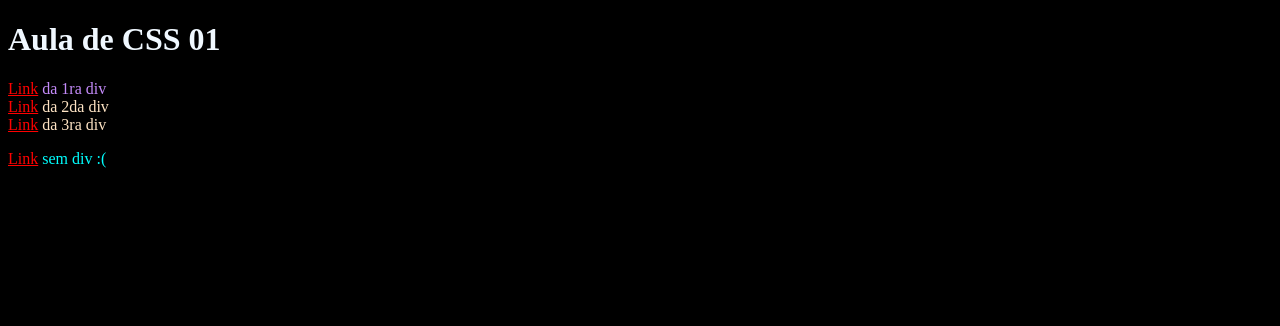
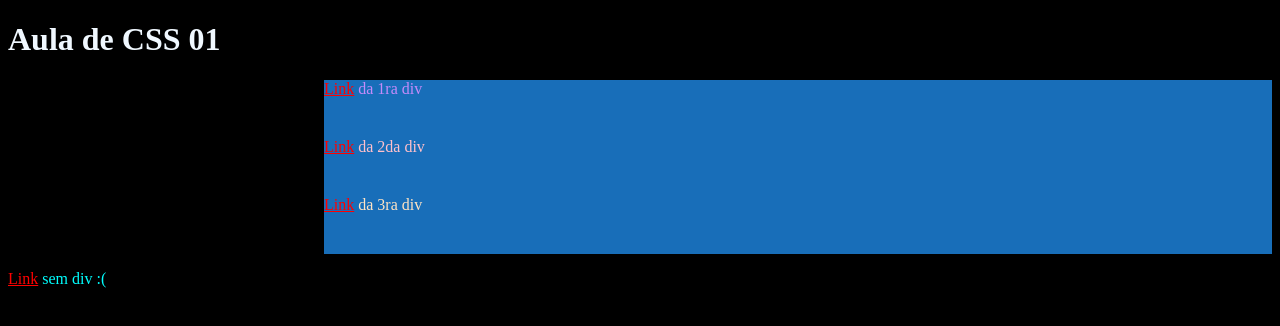
Before and after one commit to keilertrindade/portaltech_html-css, a plain HTML site: page Atividades-Aulas/exercicio_html_css/index.html in a window 1280 px wide. Drawn offline with Linux system fonts and the light colour scheme.

Commit message:
Mais mudanças da aula

```diff
--- a/Atividades-Aulas/exercicio_html_css/estilo.css
+++ b/Atividades-Aulas/exercicio_html_css/estilo.css
@@ -4,6 +4,9 @@ body{
 
 .caixa{
     color: bisque;
+    padding-bottom: 40px;
+    margin-left: 25%;
+    background-color: rgb(24, 110, 185);
 }
 
 #titulo{
@@ -11,8 +14,17 @@ body{
 }
 
 #primeira-div{
-    color:rgb(196, 139, 250)
+    color:rgb(196, 139, 250);
+    padding-bottom: 40px;
+    margin-left: 25%;
+    background-color: rgb(24, 110, 185);
 }
+
+#segunda-div{
+    color: pink;
+
+}
+
 .link{
     color: red;
 }
@@ -20,3 +32,13 @@ body{
 p{
     color: aqua;
 }
+
+.teste{
+    width: 100%;
+    height: 200px;
+    padding: 10px;
+    border: 2px solid black;
+    position: absolute;
+    bottom: 0;
+    border-radius: 100px 100px 0 0;
+}
--- a/Atividades-Aulas/exercicio_html_css/index.html
+++ b/Atividades-Aulas/exercicio_html_css/index.html
@@ -14,16 +14,17 @@
   <div id="primeira-div">
     <a href="" class="link">Link</a> da 1ra div
   </div>
-  <div class="caixa">
+  <div class="caixa" id="segunda-div">
     <a href="" class="link">Link</a> da 2da div
   </div>
-  <div class="caixa" id="ultima-caixa">
+  <div class="caixa" id="terceira-div">
     <a href="" class="link">Link</a> da 3ra div
   </div>
-
+  <div id="quarta-div">
   <p>
     <a href="" class="link">Link</a> sem div :(
   </p>
+</div>
 </body>
 
 </html>
```
